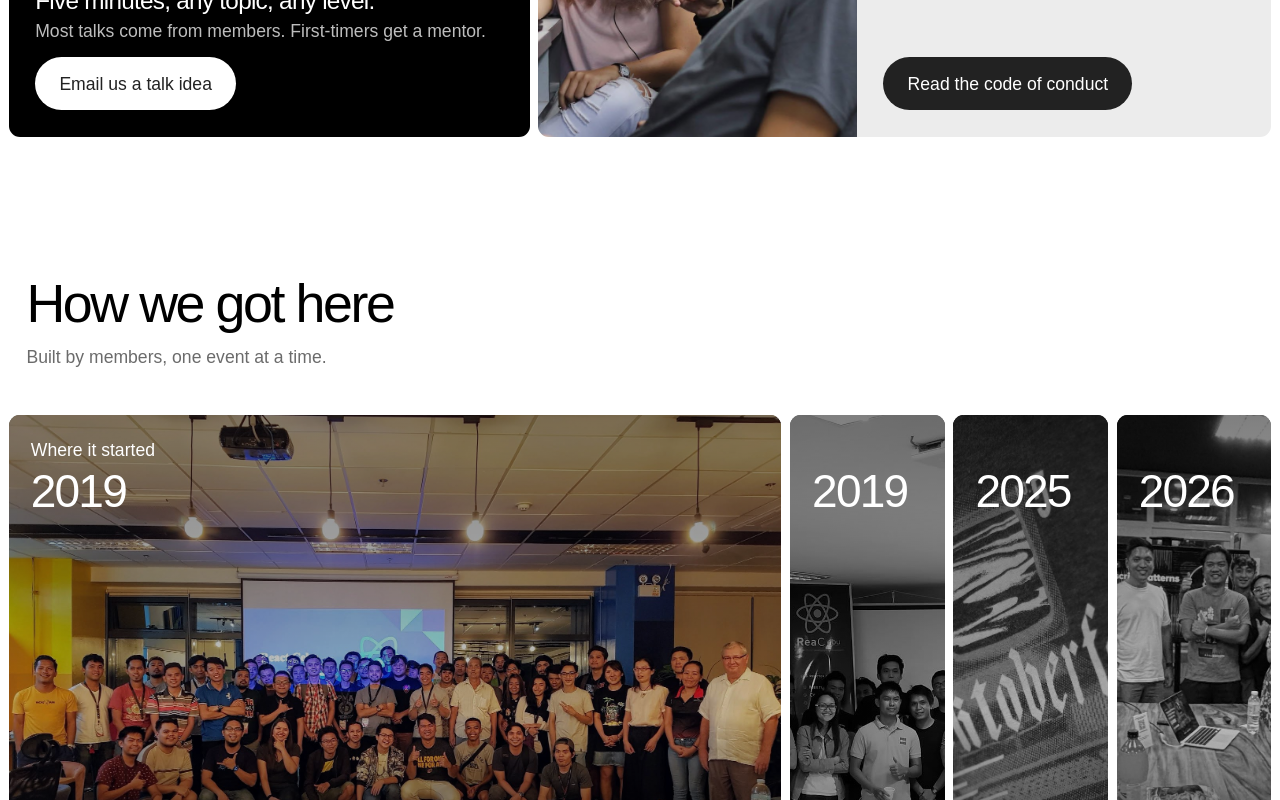
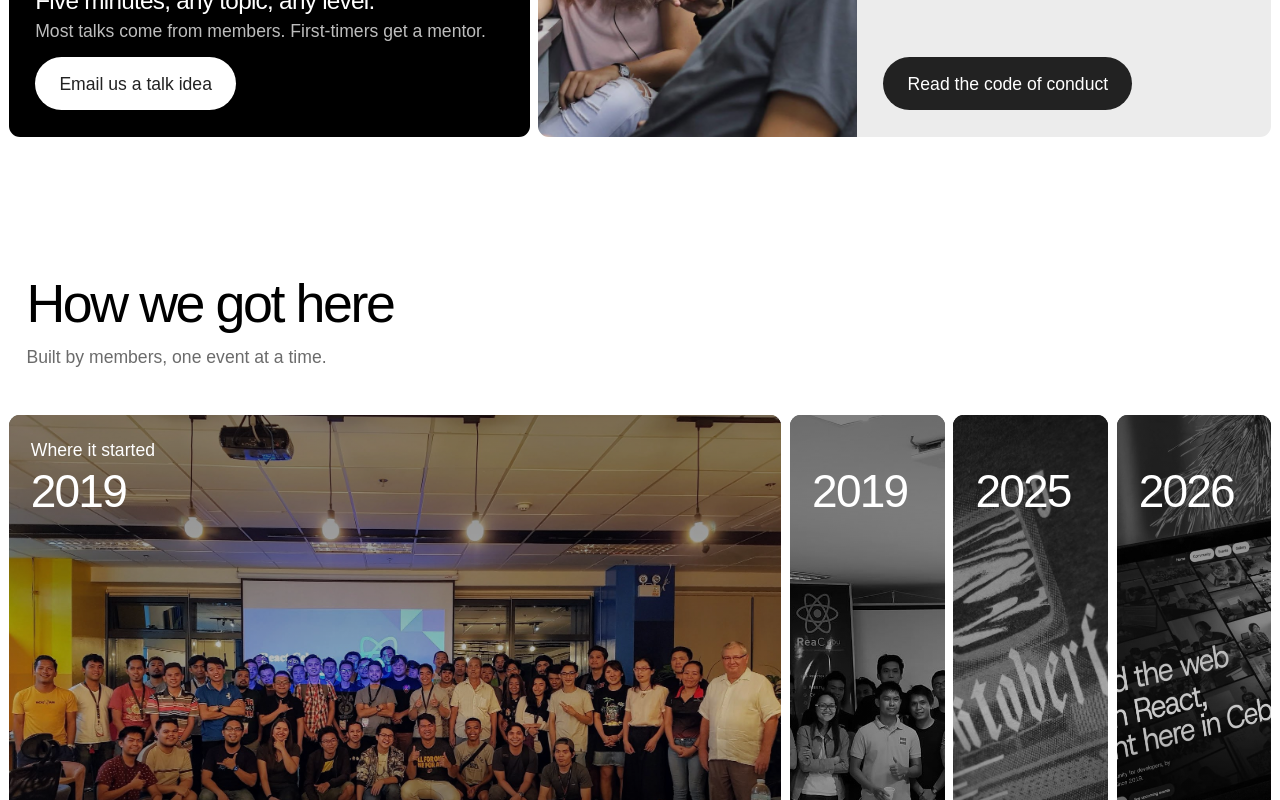
Before and after one commit to jacobbalane/react-cebu, a Next.js app: page /community in a window 1280 px wide. Shown: the part 2000-2800 px from the top of the page. Built offline with nearby package versions, Linux system fonts and the light colour scheme; a web font is replaced by a local one.

Commit message:
feat(community): show the new site on a laptop for its timeline stop
"A new home online" now shows a laptop mockup of the new homepage, cropped to 1618x1080 with no rescaling.

```diff
--- a/src/components/community/timeline.tsx
+++ b/src/components/community/timeline.tsx
@@ -35,7 +35,8 @@ const stops = [
     year: 2026,
     title: "A new home online",
     text: "The site you’re looking at, built by members with Next.js.",
-    media: <Photo src="/images/enspace-group.jpg" alt="React Cebu members around a long wooden table at enspace" />,
+    // The new site itself, on a laptop: a mockup the user made, at its full 1618px.
+    media: <Photo src="/images/new-home-mockup.jpg" alt="The new React Cebu homepage open on a laptop" />,
   },
 ];
 
```
Also changed, not shown: public/images/new-home-mockup.jpg (added).
